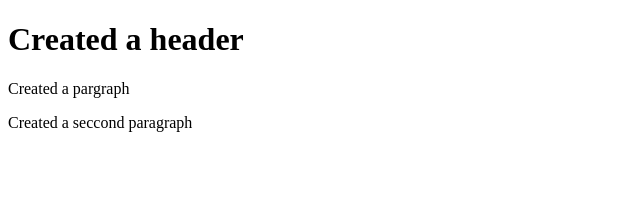
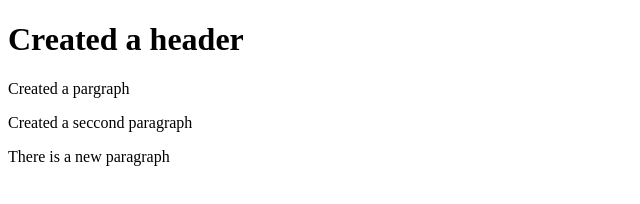
Before and after one commit to ChrisNotDefined/gitAndNodeTest, a website: page index.html in a window 1280 px wide. Shown: the whole page, without its empty margins (0-640 px from the left). Drawn offline with Linux system fonts and the light colour scheme.

Commit message:
Complete node config

```diff
--- a/index.html
+++ b/index.html
@@ -9,5 +9,6 @@
   <h1>Created a header</h1>
   <p>Created a pargraph</p>
   <p>Created a seccond paragraph</p>
+  <p>There is a new paragraph</p>
 </body>
 </html>
```
Also changed, not shown: package.json (+7 -2 lines), 2 other files.
